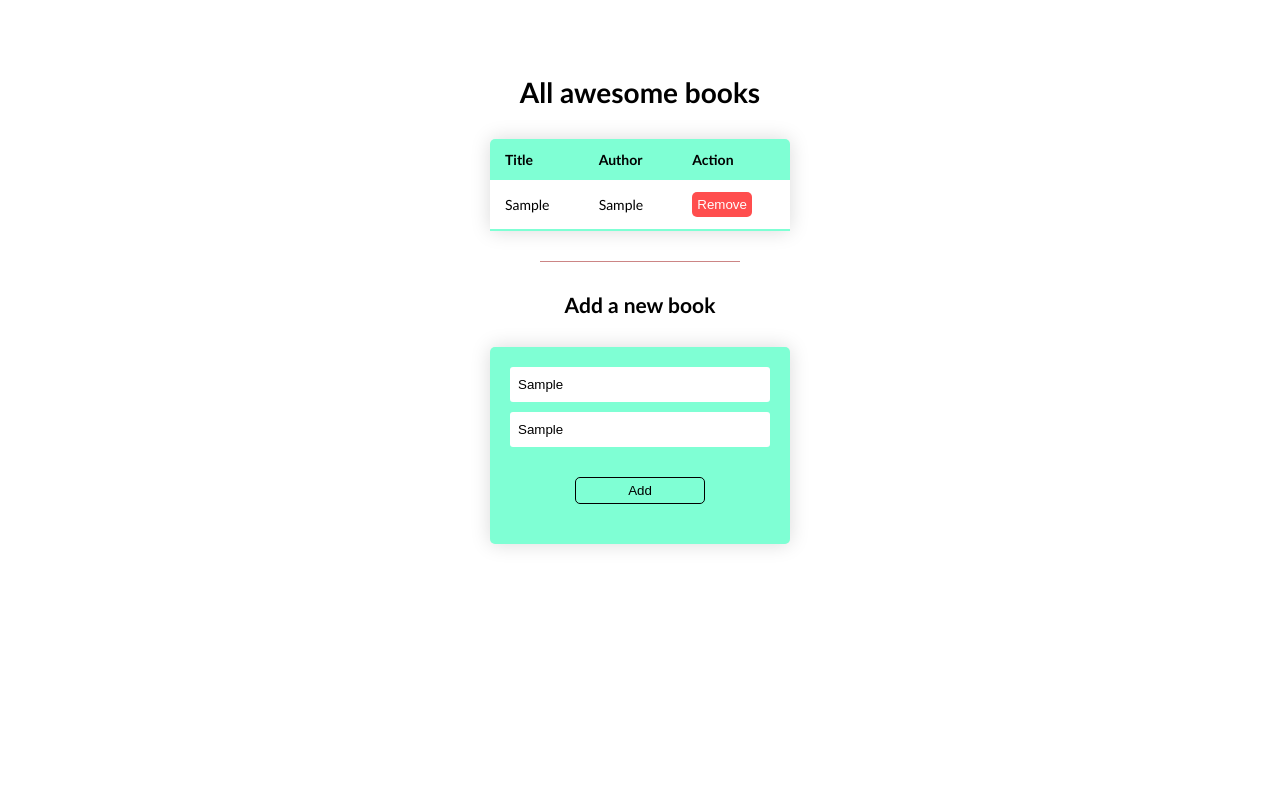
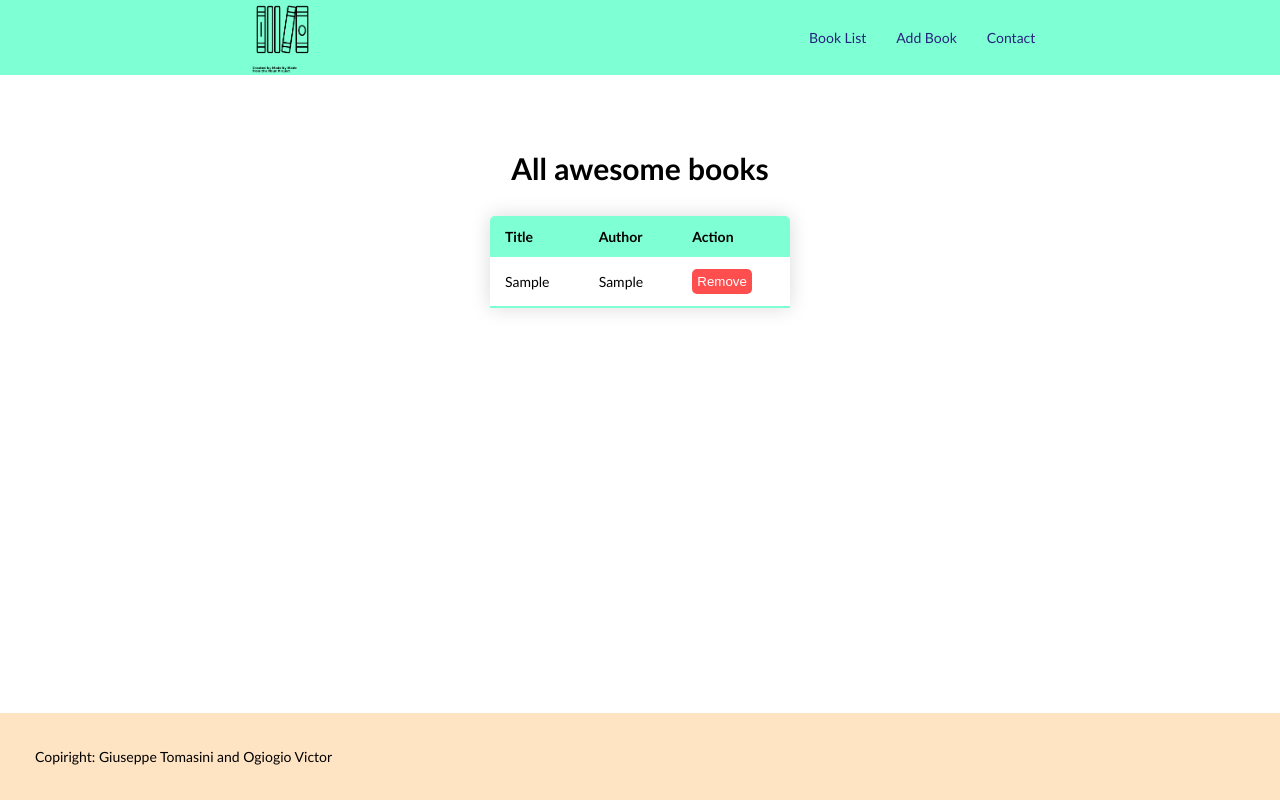
Before and after one commit to GiuseppeTG/Awesome-Books, a website: page index.html in a window 1280 px wide. Both pictures are taken after typing "Sample", "Sample" into the empty fields and a click on the button "Add". Drawn offline with Linux system fonts and the light colour scheme.

Commit message:
add active classes dynamically

```diff
--- a/index.html
+++ b/index.html
@@ -10,6 +10,30 @@
 </head>
 <body>
 
+  <header>
+
+    <nav class="navbar">
+
+      <img src="images/noun-book-1069597.png" alt="Logo">
+
+      <ul class="nav-menu">
+        <li class="nav-item">
+          <a href="#" class="nav-link" id="a-book-list">Book List</a>
+        </li>
+        <li class="nav-item">
+          <a href="#" class="nav-link" id="a-add-book">Add Book</a>
+        </li>
+        <li class="nav-item">
+          <a href="#" class="nav-link" id="a-contact">Contact</a>
+        </li>
+      </ul>
+
+    </nav>
+  </header>
+
+  <main>
+
+    <section id="book-list-section">
       <h1>All awesome books</h1>
 
       <table id="books-table">
@@ -24,9 +48,10 @@
 
         </tbody>
       </table>
+    </section>
 
-  <span class="line-separator"></span>
 
+    <section class="active" id="form-section">
       <h2>Add a new book</h2>
 
       <form id="book-form">
@@ -34,8 +59,31 @@
         <input type="text" placeholder="Author" id="author" name="author" required>
         <button type="submit" value="Add Book" id="sumbit-btn">Add</button>
       </form>
+    </section>
+
+      <section id="contact-section">
+        <h2>Contact information</h2>
+        <p>Do you have any questions or you just want to say "Hello"?<br>You can reach out to us!</p>
+        <ul>
+          <li>
+            Our email: giusetomasini@gmail.com
+          </li>
+          <li>
+            our phone number: +573183302651
+          </li>
+          <li>
+            Our adrress: Champ de Mars, 5 Av. Anatole France, 75007 Paris, France
+          </li>
+        </ul>
+      </section>
+  </main>
 
 
+    <footer>
+      <p>
+        Copiright: Giuseppe Tomasini and Ogiogio Victor
+      </p>
+    </footer>
 
 
 
--- a/script.js
+++ b/script.js
@@ -71,6 +71,10 @@ document.querySelector('#book-form').addEventListener('submit', (e) => {
   const book = new Book(title, author, Store.generateId());
   Store.addBook(book);
   UI.displayBooks(book);
+
+  document.querySelector('#book-list-section').classList.add('active');
+  document.querySelector('#form-section').classList.remove('active');
+  document.querySelector('#contact-section').classList.remove('active');
 });
 
 document.querySelector('#list').addEventListener('click', (e) => {
@@ -84,3 +88,29 @@ function init() {
   Store.getBooks().forEach((book) => UI.getAllBooks(book));
 }
 init();
+
+
+//-----Navbar functionality-----//
+
+const aBookList = document.querySelector('#a-book-list');
+const aAddBook = document.querySelector('#a-add-book');
+const aContact = document.querySelector('#a-contact');
+
+aBookList.addEventListener('click', (e) => {
+  document.querySelector('#book-list-section').classList.add('active');
+  document.querySelector('#form-section').classList.remove('active');
+  document.querySelector('#contact-section').classList.remove('active');
+})
+aAddBook.addEventListener('click', (e) => {
+  document.querySelector('#book-list-section').classList.remove('active');
+  document.querySelector('#form-section').classList.add('active');
+  document.querySelector('#contact-section').classList.remove('active');
+})
+aContact.addEventListener('click', (e) => {
+  document.querySelector('#book-list-section').classList.remove('active');
+  document.querySelector('#form-section').classList.remove('active');
+  document.querySelector('#contact-section').classList.add('active');
+})
+
+
+console.log(document.querySelector('#form-section'));
--- a/styles.css
+++ b/styles.css
@@ -9,20 +9,59 @@ body {
   font-size: 14px;
 }
 
-h1 {
-  width: fit-content;
-  margin: 75px auto 30px auto;
+main {
+  display: flex;
+  align-items: center;
+  margin-top: 120px;
 }
 
-h2 {
+h1, h2 {
+  font-family: 'Trebuchet MS', 'Lucida Sans Unicode', 'Lucida Grande', 'Lucida Sans', Arial, sans-serif;
+  font-size: 30px;
   width: fit-content;
   margin: 30px auto 30px auto;
+}
+
+header {
+  position: fixed;
+  top: 0;
+  left: 0;
+  width: 100%;
+  z-index: 100;
+}
+
+.navbar {
+  width: 100%;
+  background-color: aquamarine;
+  color: white;
+  display: flex;
+  justify-content: space-around;
+  align-items: center;
+}
+
+.navbar img {
+  width:75px
+}
+
+.navbar ul {
+  display: flex;
+  list-style: none;
+  gap: 30px;
+}
+
+.navbar a {
+  color: rgb(36, 36, 125);
+  text-decoration: none;
+}
+.navbar a:hover {
+  text-decoration: underline;
 }
 
 #books-table {
   border-collapse: collapse;
   margin: 30px auto;
   min-width: 300px;
+  max-width: 50%;
   border-radius: 5px 5px 0 0;
   overflow: hidden;
   box-shadow: 0 0 20px rgba(0, 0, 0, 0.15);
@@ -49,15 +88,6 @@ h2 {
 
 #books-table tbody tr:last-of-type {
   border-bottom: aquamarine solid 2px;
-}
-
-.line-separator {
-  display: block;
-  width: 10%;
-  min-width: 200px;
-  height: 1px;
-  margin: 5px auto;
-  background-color: rgba(196, 113, 113, 0.857);
 }
 
 #book-form {
@@ -99,3 +129,39 @@ h2 {
   color: black;
   padding: 5px;
 }
+
+#contact {
+  min-width: 300px;
+  max-width: 60%;
+  margin: auto;
+  font-size: 16px;
+  line-height: 1.5;
+}
+
+#contact ul {
+  margin-top: 15px;
+  margin-bottom: 15px;
+}
+
+footer {
+  position: fixed;
+  bottom: 0;
+  width: 100%;
+  padding: 35px;
+  background-color: bisque;
+}
+
+#book-list-section,
+#form-section,
+#contact-section {
+  display:none
+}
+
+section {
+  width: fit-content;
+  margin: auto;
+}
+
+section.active {
+  display: block !important;
+}
```
Also changed, not shown: images/noun-book-1069597.png (added). Lines whose indentation alone changed are shown as unchanged.
